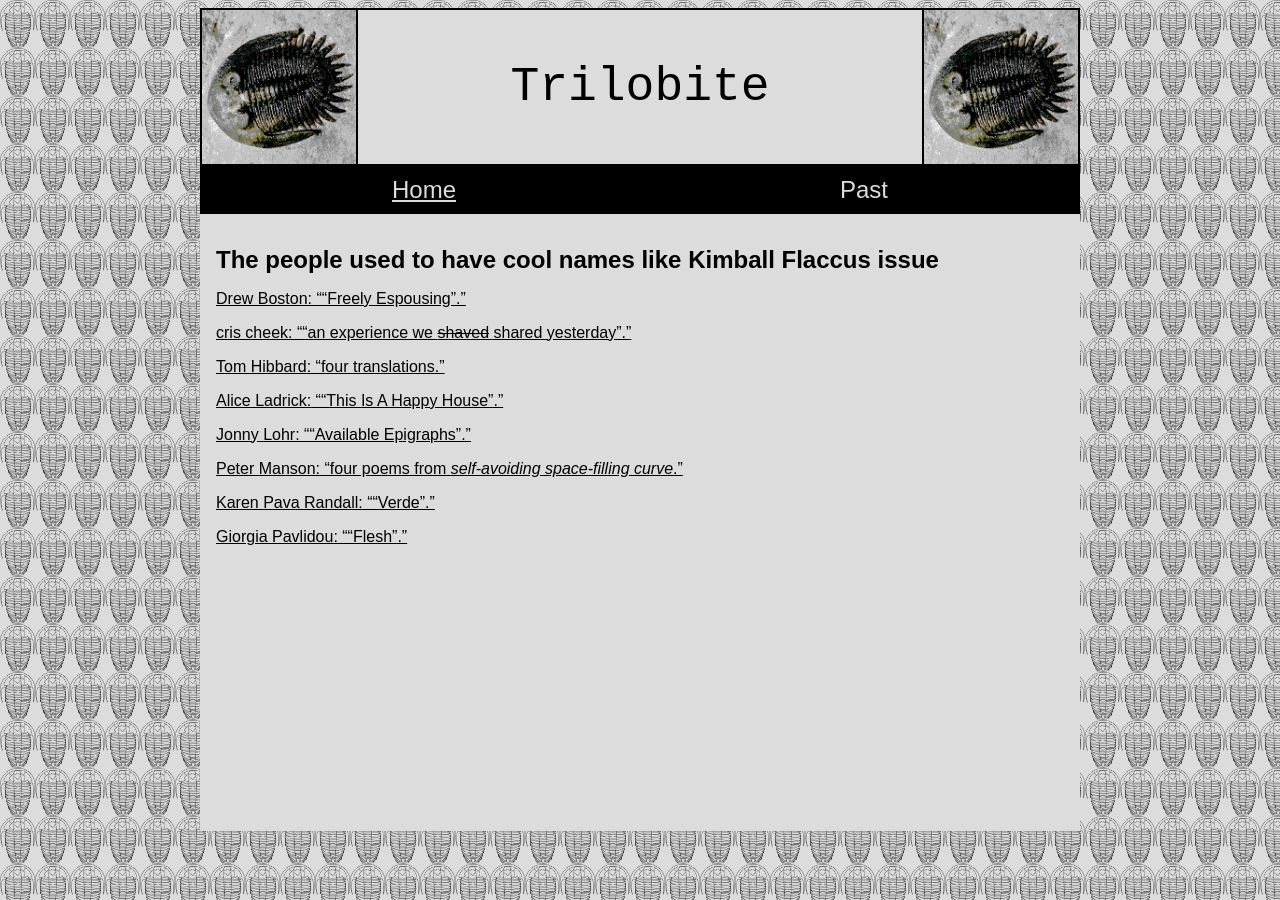
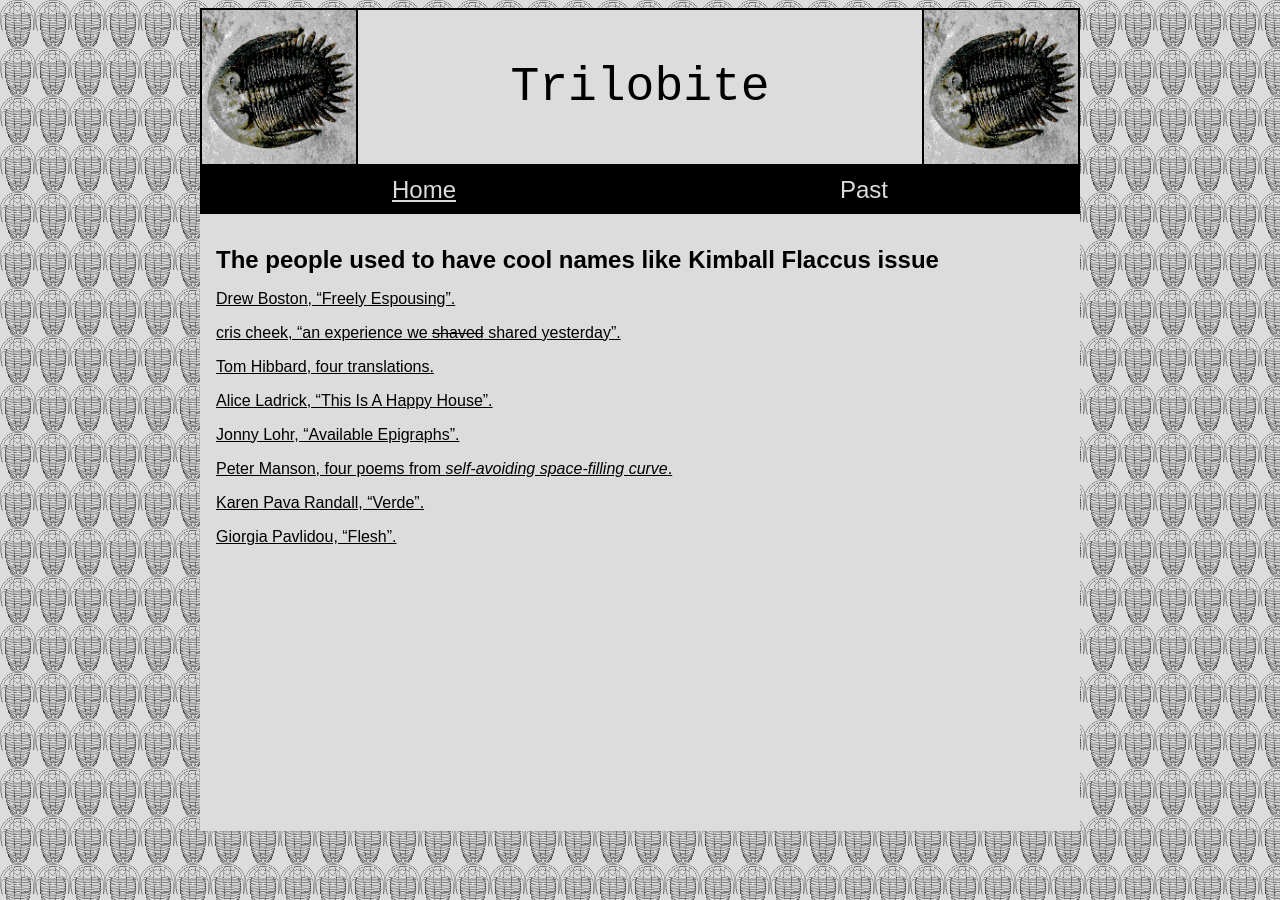
Before and after one commit to trilobite-poetry/trilobite-poetry.github.io, a Jekyll site: the page built from past.md, in a window 1280 px wide. Built offline with Jekyll 4.4.1, drawn with Linux system fonts in a browser that asks for light colours.

Commit message:
Related to previous commit (): same thing for 'past' page

```diff
--- a/past.md
+++ b/past.md
@@ -9,6 +9,6 @@ title: Past Issues
 {% assign my_issue = item.issue %}
 {% endif %}
 
--   [{{ item.contributor }}: "{{ item.title }}."]({{ item.url }})
+-   [{{ item.contributor }}, {{ item.title }}.]({{ item.url }})
 
 {% endfor %}
```
